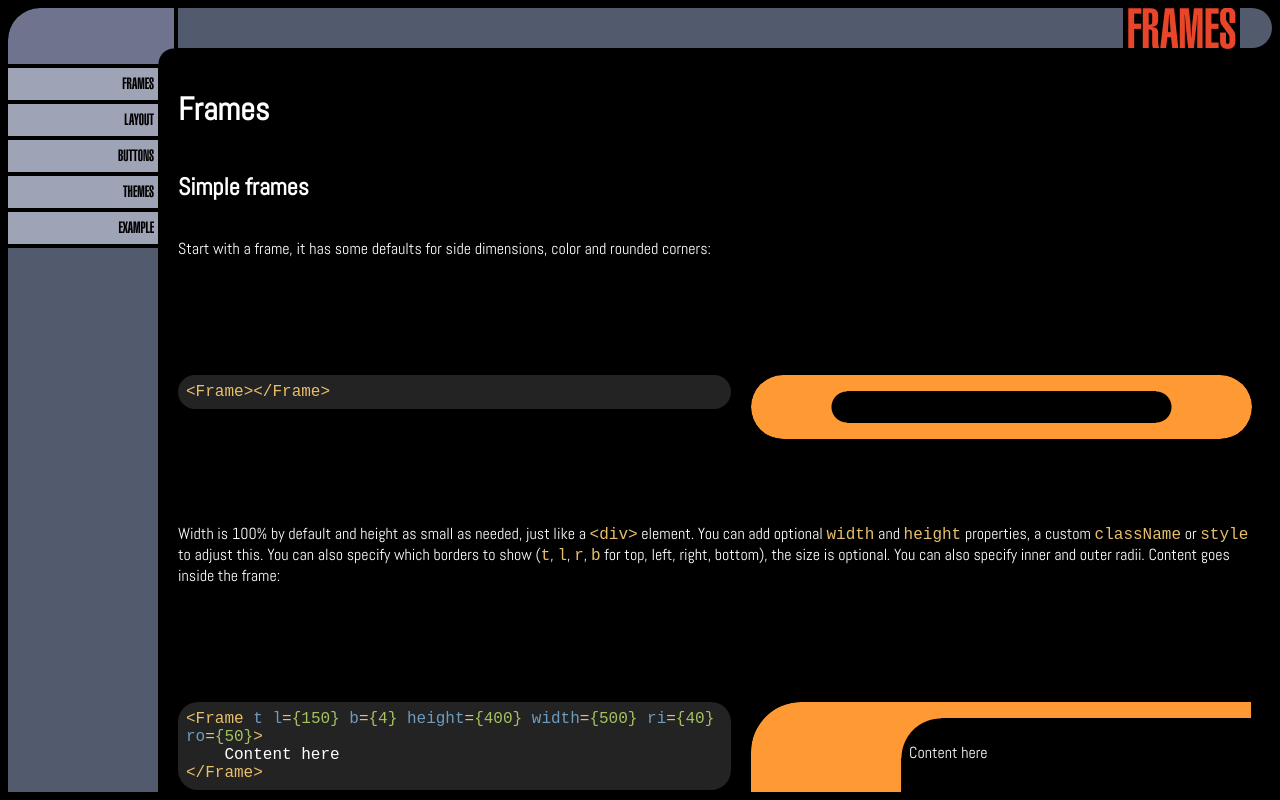
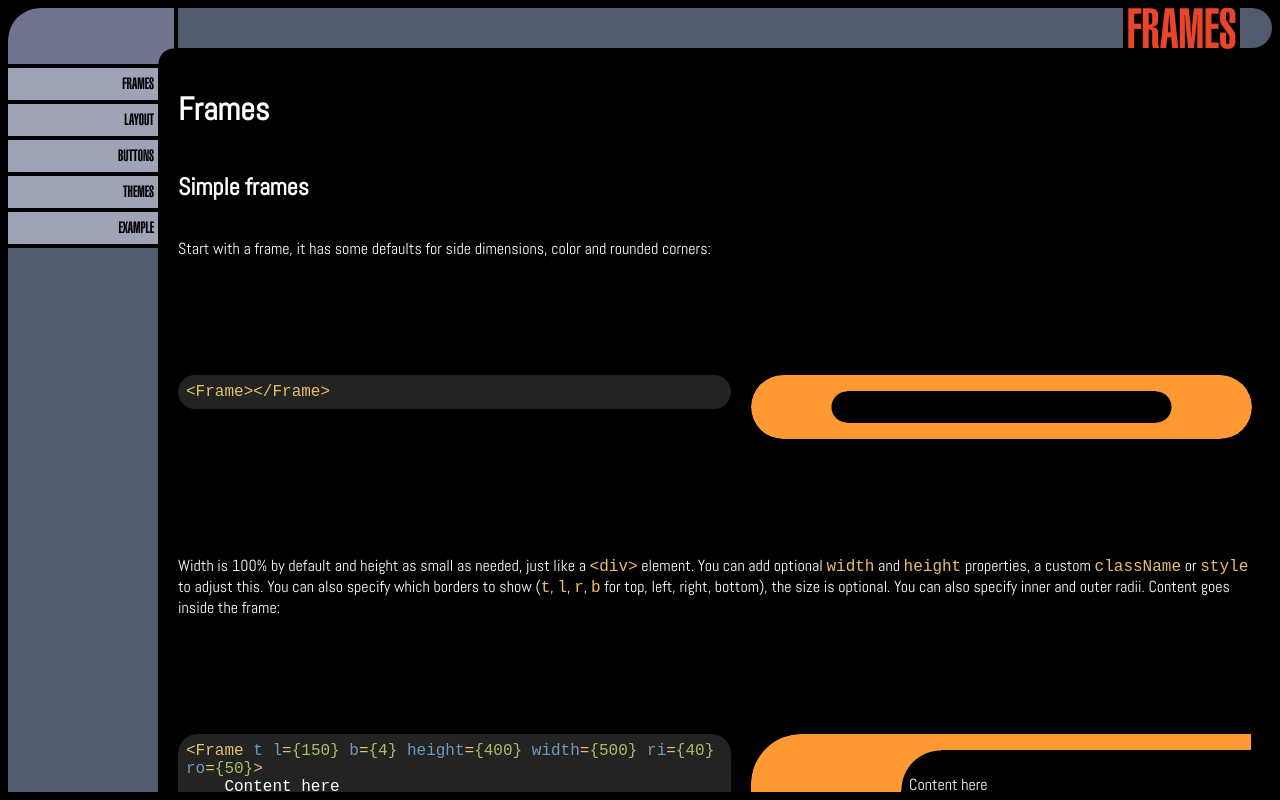
Before and after one commit to rikkertkoppes/yalu, a Next.js app: page / in a window 1280 px wide. Built offline with nearby package versions, Linux system fonts and the light colour scheme.

Commit message:
remove row minHeight to fix render issues

```diff
--- a/src/css/elements.css
+++ b/src/css/elements.css
@@ -28,7 +28,7 @@
     display: flex;
     /* align-items: center; */
     gap: 4px;
-    min-height: var(--local-height);
+    /* min-height: var(--local-height); */
     --local-direction: row;
     justify-content: space-evenly;
     align-items: stretch;
```
